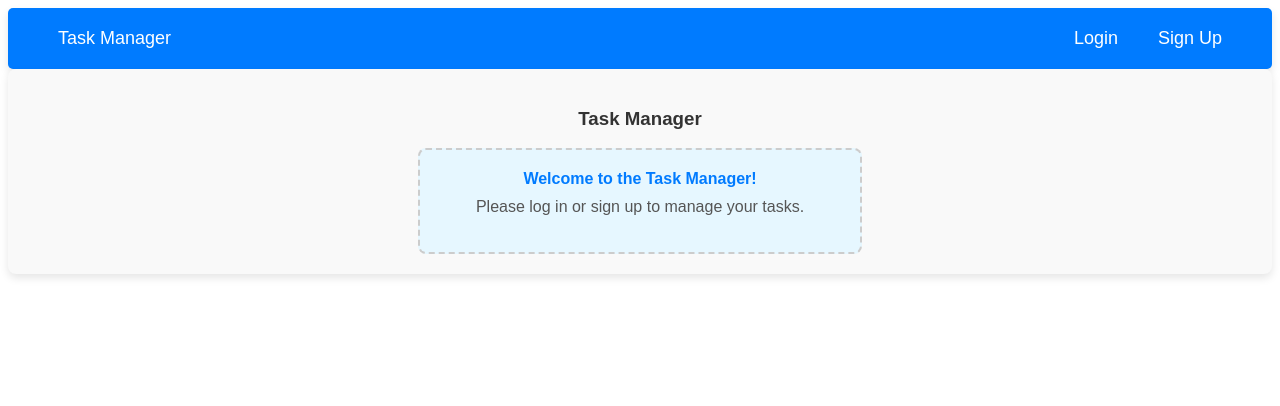
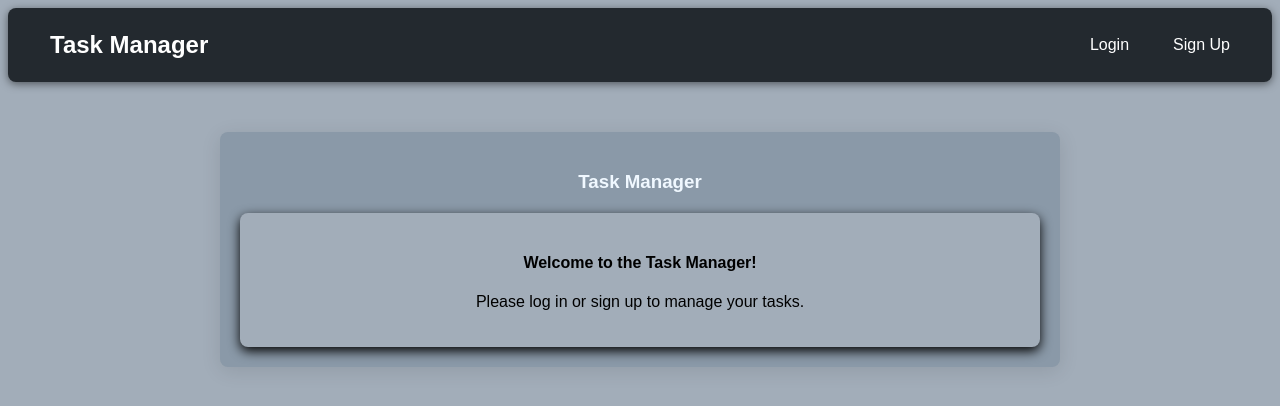
Before and after one commit to SidharthaPaidi/TaskManager_Frontend, a Vue app: page / in a window 1280 px wide. Shown: the top 406 px of the page. Built offline with nearby package versions, Linux system fonts and the light colour scheme.

Commit message:
added styles fixex collections

```diff
--- a/public/index.html
+++ b/public/index.html
@@ -6,6 +6,11 @@
     <meta name="viewport" content="width=device-width,initial-scale=1.0">
     <link rel="icon" href="<%= BASE_URL %>favicon.ico">
     <title><%= htmlWebpackPlugin.options.title %></title>
+    <style>
+      body {
+        background-color: #A2ADB9;
+      }
+    </style>
   </head>
   <body>
     <noscript>
--- a/src/components/addTask.vue
+++ b/src/components/addTask.vue
@@ -35,13 +35,16 @@ export default {
 </script>
 
 <style scoped>
+h4 {
+  color: white;
+}
 .task-form-container {
     width: 100%;
     max-width: 400px;
     margin: 0 auto;
     padding: 20px;
-    background-color: #f9f9f9;
-    box-shadow: 0 4px 6px rgba(0, 0, 0, 0.1);
+    background-color: #23292F;
+    box-shadow: 0 4px 6px rgba(1.5, 1.5, 1.5, 1.5);
     border-radius: 10px;
     text-align: center;
 }
@@ -58,6 +61,7 @@ export default {
     border: 1px solid #ccc;
     border-radius: 5px;
     transition: border-color 0.3s ease;
+    background-color: #ADB8C2;
 }
 
 .task-input:focus {
@@ -69,7 +73,7 @@ export default {
     padding: 10px;
     font-size: 16px;
     color: #fff;
-    background-color: #007BFF;
+    background-color: #3D4752;
     border: none;
     border-radius: 5px;
     cursor: pointer;
@@ -77,6 +81,6 @@ export default {
 }
 
 .submit-button:hover {
-    background-color: #0056b3;
+    background-color: #687A8D;
 }
 </style>
--- a/src/components/navBar.vue
+++ b/src/components/navBar.vue
@@ -1,20 +1,15 @@
 <template>
   <nav class="navbar">
-    <router-link to="/" class="nav-link">Task Manager</router-link>
+    <router-link to="/" class="nav-link logo">Task Manager</router-link>
     <div class="nav-auth-links">
-      <router-link v-if="!isAuthenticated" to="/signin" class="nav-link"
-        >Login</router-link
-      >
-      <router-link v-if="!isAuthenticated" to="/signup" class="nav-link"
-        >Sign Up</router-link
-      >
+      <router-link v-if="!isAuthenticated" to="/signin" class="nav-link">Login</router-link>
+      <router-link v-if="!isAuthenticated" to="/signup" class="nav-link">Sign Up</router-link>
       <router-link
         @click="handleLogout"
         v-if="isAuthenticated"
         to="/signin"
-        class="nav-link"
-        >Logout</router-link
-      >
+        class="nav-link logout"
+      >Logout</router-link>
     </div>
   </nav>
 </template>
@@ -35,30 +30,35 @@ export default {
 };
 </script>
 
+
 <style scoped>
 .navbar {
   display: flex;
   justify-content: space-between;
   align-items: center;
-  padding: 15px 30px;
-  background-color: #007BFF;
-  box-shadow: 0 4px 8px rgba(0, 0, 0, 0.1);
-  border-radius: 5px;
+  background-color: #23292F;
+  padding: 15px 20px;
+  border-radius: 8px;
+  box-shadow: 0 2px 8px rgba(0, 0, 0, 0.5);
 }
 
 .nav-link {
   color: #fff;
   text-decoration: none;
   margin: 0 10px;
-  font-size: 18px;
-  transition: color 0.3s ease, background-color 0.3s ease;
-  padding: 5px 10px;
-  border-radius: 3px;
+  padding: 8px 12px;
+  border-radius: 4px;
+  transition: background-color 0.3s, color 0.3s;
 }
 
 .nav-link:hover {
-  color: #007BFF;
-  background-color: #fff;
+  background-color: #687a8d;
+  color: #fff;
+}
+
+.logo {
+  font-weight: bold;
+  font-size: 1.5em;
 }
 
 .nav-auth-links {
--- a/src/store/modules/taskManager.js
+++ b/src/store/modules/taskManager.js
@@ -7,7 +7,7 @@ const state = {
 const actions = {
   async fetchTasks({ commit }, token) {
     try {
-      const response = await axios.get("https://taskmanager-api-backend.onrender.com/task", {
+      const response = await axios.get("http://localhost:3000/task/", {
         headers: {
           Authorization: `Bearer ${token}`,
         },
@@ -23,7 +23,7 @@ const actions = {
     console.log(token);
     console.log(name);
     const response = await axios.post(
-      "https://taskmanager-api-backend.onrender.com/task/",
+      "http://localhost:3000/task/",
       {
         name,
       },
@@ -40,7 +40,7 @@ const actions = {
   async updateTasks({ commit }, { taskId, token, updatePayload }) {
     try {
       const response = await axios.patch(
-        `https://taskmanager-api-backend.onrender.com/task/${taskId}`,
+        `http://localhost:3000/task/${taskId}`,
         updatePayload,
         {
           headers: {
@@ -55,6 +55,20 @@ const actions = {
       console.error("Error updating task: ", error);
     }
   },
+  async deleteTask({ commit }, { taskId, token }) {
+    try {
+      await axios.delete(`http://localhost:3000/task/${taskId}`, {
+        headers: {
+          Authorization: `Bearer ${token}`,
+        },
+        withCredentials: true,
+      });
+      commit("removeTask", taskId);
+    } catch (error) {
+      console.error("Error deleting task: ", error);
+    }
+  },
+
 };
 
 const getters = {
@@ -70,6 +84,9 @@ const mutations = {
       state.tasks.splice(index, 1, task);
     }
   },
+  removeTask: (state, taskId) => {
+    state.tasks = state.tasks.filter(task => task._id !== taskId);
+  },
 };
 
 export default {
--- a/src/views/homePage.vue
+++ b/src/views/homePage.vue
@@ -1,19 +1,20 @@
 <template>
   <div class="task-tracker-container">
-    <h3>Task Manager</h3>
+    <h3 class="title" style="color: aliceblue;">Task Manager</h3>
     <addTask v-if="isAuthenticated" />
     <div id="tasks" v-if="isAuthenticated">
-      <h4>To be finished</h4>
+      <h4>Tasks to be finished</h4>
       <showTask :tasks="completedTask" type="not-completed" class="task-section" />
-      <h4>Finished</h4>
+      <h4>Finished tasks</h4>
       <showTask :tasks="completedTask" type="completed" class="task-section" />
     </div>
     <div v-else class="welcome-message">
-      <h4>Welcome to the Task Manager!</h4>
-      <p>Please log in or sign up to manage your tasks.</p>
+      <h4 style="color: black;">Welcome to the Task Manager!</h4>
+      <p style="color: black;">Please log in or sign up to manage your tasks.</p>
     </div>
   </div>
 </template>
+
 
 <script>
 import { mapGetters, mapActions } from "vuex";
@@ -54,45 +55,33 @@ export default {
   },
 };
 </script>
-
 <style scoped>
 .task-tracker-container {
-  display: flex;
-  flex-direction: column;
-  align-items: center;
+  color: #FFFFFF;
+  max-width: 800px;
+  margin: 50px auto;
   padding: 20px;
-  background-color: #f9f9f9;
   border-radius: 8px;
-  box-shadow: 0 4px 8px rgba(0, 0, 0, 0.1);
+  background-color: #8A99A8;
+  box-shadow: 0 4px 20px rgba(0, 0, 0, 0.1);
 }
 
-h3 {
+.title {
+  text-align: center;
   color: #333;
+  margin-bottom: 20px;
 }
 
 .task-section {
-  margin: 20px 0;
-  width: 100%;
+  margin-bottom: 20px;
 }
 
 .welcome-message {
   text-align: center;
+  color: #555;
   padding: 20px;
-  border: 2px dashed #ccc;
+  background: #A2ADB9;
   border-radius: 8px;
-  background-color: #e6f7ff;
-  color: #333;
-  width: 100%;
-  max-width: 400px;
-}
-
-.welcome-message h4 {
-  margin: 0;
-  color: #007BFF;
-}
-
-.welcome-message p {
-  margin-top: 10px;
-  color: #555;
+  box-shadow: 0 4px 12px rgba(1, 1, 1, 1);
 }
 </style>
--- a/src/views/signIn.vue
+++ b/src/views/signIn.vue
@@ -1,6 +1,6 @@
 <template>
   <div class="signin-form-container">
-    <h3>Sign In</h3>
+    <h3 style="color: aliceblue;">Sign In</h3>
     <form @submit.prevent="submit" class="signin-form">
       <input v-model="data.email" type="email" placeholder="Email" class="signin-input" />
       <input v-model="data.password" type="password" placeholder="Password" class="signin-input" />
@@ -27,7 +27,7 @@ export default {
     const status = computed(() => store.getters["auth/isAuthenticated"]);
 
     const submit = async () => {
-      const response = await fetch("https://taskmanager-api-backend.onrender.com/auth/login", {
+      const response = await fetch("http://localhost:3000/auth/login", {
         method: "POST",
         headers: { "Content-Type": "application/json" },
         credentials: "include",
@@ -66,7 +66,7 @@ body, html {
   max-width: 400px;
   margin: 100px auto;
   padding: 30px;
-  background-color: #f5f5f5;
+  background-color: #23292F;
   box-shadow: 0 4px 8px rgba(0, 0, 0, 0.1);
   border-radius: 10px;
   text-align: center;
@@ -89,6 +89,7 @@ h3 {
   border: 1px solid #ccc;
   border-radius: 5px;
   transition: border-color 0.3s ease, box-shadow 0.3s ease;
+  background-color: #ADB8C2;
 }
 
 .signin-input:focus {
@@ -101,7 +102,7 @@ h3 {
   padding: 12px;
   font-size: 16px;
   color: #fff;
-  background-color: #007BFF;
+  background-color: #3d4752;
   border: none;
   border-radius: 5px;
   cursor: pointer;
@@ -109,7 +110,7 @@ h3 {
 }
 
 .submit-button:hover {
-  background-color: #0056b3;
+  background-color: #687a8d;
   box-shadow: 0 4px 8px rgba(0, 123, 255, 0.3);
 }
 </style>
--- a/src/views/signUp.vue
+++ b/src/views/signUp.vue
@@ -1,6 +1,6 @@
 <template>
   <div class="signup-form-container">
-    <h3>Sign Up</h3>
+    <h3 style="color: aliceblue">Sign Up</h3>
     <form @submit.prevent="submit" class="signup-form">
       <input
         v-model="data.name"
@@ -51,7 +51,7 @@ export default {
     const status = computed(() => store.getters["auth/isAuthenticated"]);
 
     const submit = async () => {
-      const response = await fetch("https://taskmanager-api-backend.onrender.com/auth/signup", {
+      const response = await fetch("http://localhost:3000/auth/signup", {
         method: "POST",
         headers: { "Content-Type": "application/json" },
         credentials: "include",
@@ -83,7 +83,7 @@ export default {
   max-width: 400px;
   margin: 100px auto;
   padding: 30px;
-  background-color: #f5f5f5;
+  background-color: #23292f;
   box-shadow: 0 4px 8px rgba(0, 0, 0, 0.1);
   border-radius: 10px;
   text-align: center;
@@ -105,12 +105,13 @@ h3 {
   font-size: 16px;
   border: 1px solid #ccc;
   border-radius: 5px;
+  background-color: #ADB8C2;
   transition: border-color 0.3s ease, box-shadow 0.3s ease;
 }
 
 .signup-input:focus {
   outline: none;
-  border-color: #007BFF;
+  border-color: #007bff;
   box-shadow: 0 0 5px rgba(0, 123, 255, 0.3);
 }
 
@@ -118,7 +119,7 @@ h3 {
   padding: 12px;
   font-size: 16px;
   color: #fff;
-  background-color: #007BFF;
+  background-color: #3d4752;
   border: none;
   border-radius: 5px;
   cursor: pointer;
@@ -126,7 +127,7 @@ h3 {
 }
 
 .submit-button:hover {
-  background-color: #0056b3;
+  background-color: #687a8d;
   box-shadow: 0 4px 8px rgba(0, 123, 255, 0.3);
 }
 </style>
```
Also changed, not shown: src/components/showTask.vue (+63 -39 lines).
